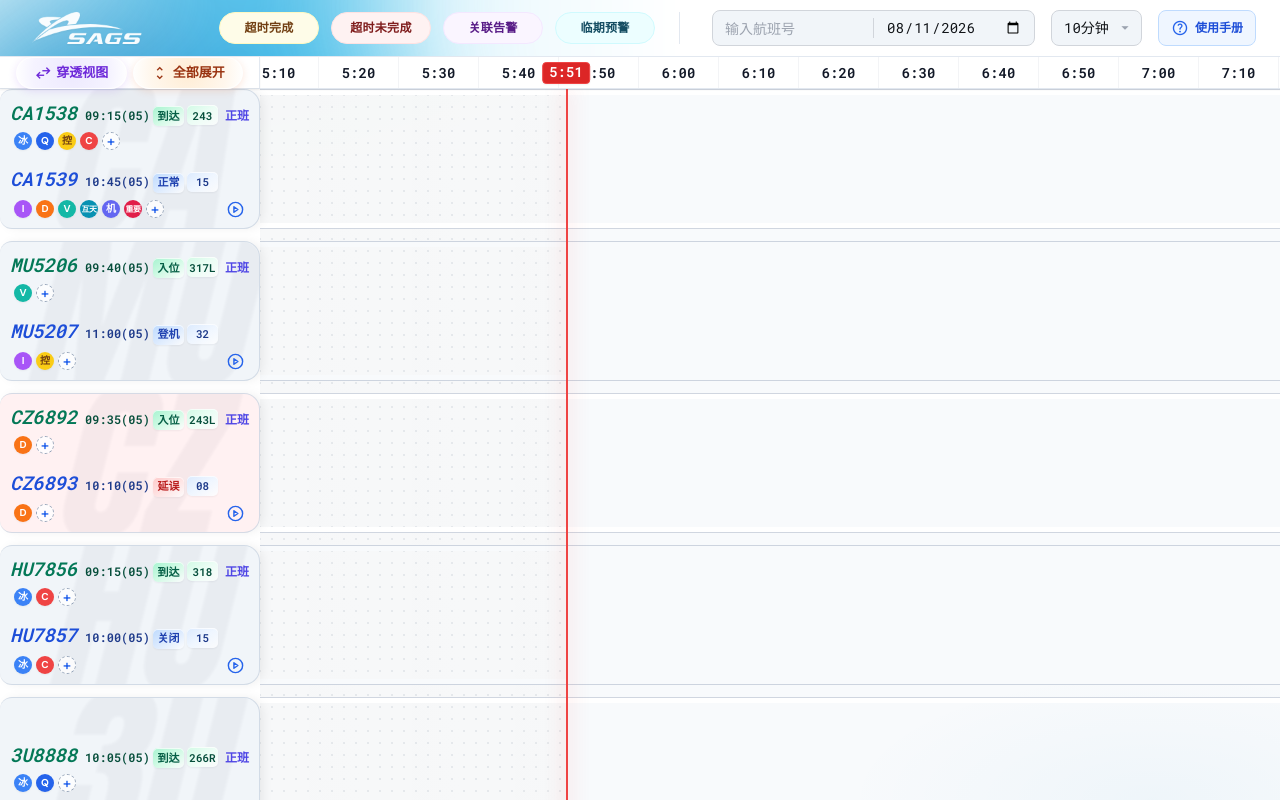
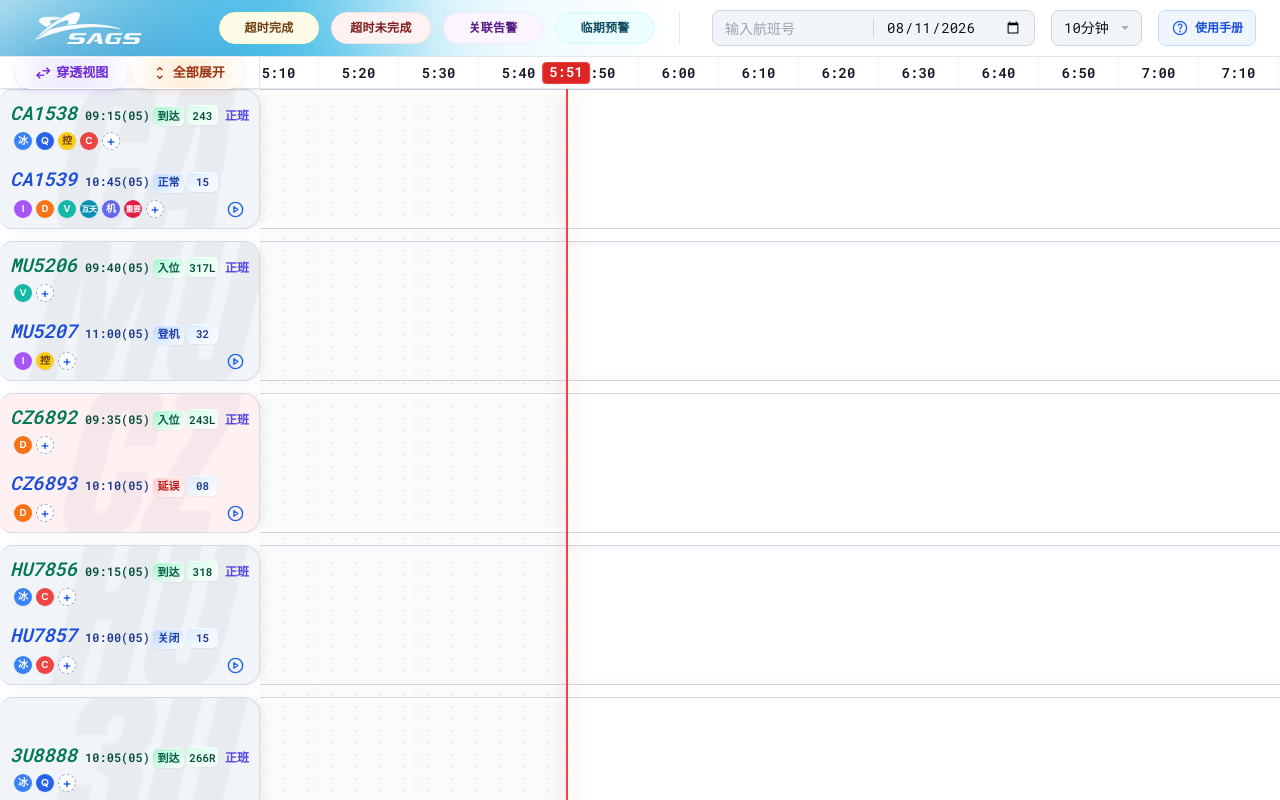
Before and after one commit to fwilyair/flight-ops-center, a React (Vite) app: page / in a window 1280 px wide. Built offline with nearby package versions, Linux system fonts and the light colour scheme.

Commit message:
style: clean up empty space timeline background and grid dots below flights list

```diff
--- a/App.tsx
+++ b/App.tsx
@@ -531,7 +531,7 @@ const App: React.FC = () => {
           onWheel={handleUserGesture}
           onTouchMove={handleUserGesture}
           onMouseDown={handleUserGesture}
-          className="flex-1 overflow-x-auto overflow-y-auto relative"
+          className="flex-1 overflow-x-auto overflow-y-auto relative bg-white dark:bg-gray-900"
         >
 
           <div ref={timelineLayoutRef} className="min-w-max h-full flex flex-col relative">
@@ -646,7 +646,7 @@ const App: React.FC = () => {
             </div>
 
             {/* Flight Rows Area */}
-            <div className="flight-rows-area relative flex flex-1">
+            <div className="flight-rows-area relative flex w-full min-w-max">
 
               {/* 航班信息区白色遮罩：固定在左侧，阻止横向滚动的时间轴点阵透入卡片间隙。 */}
               <div
```
